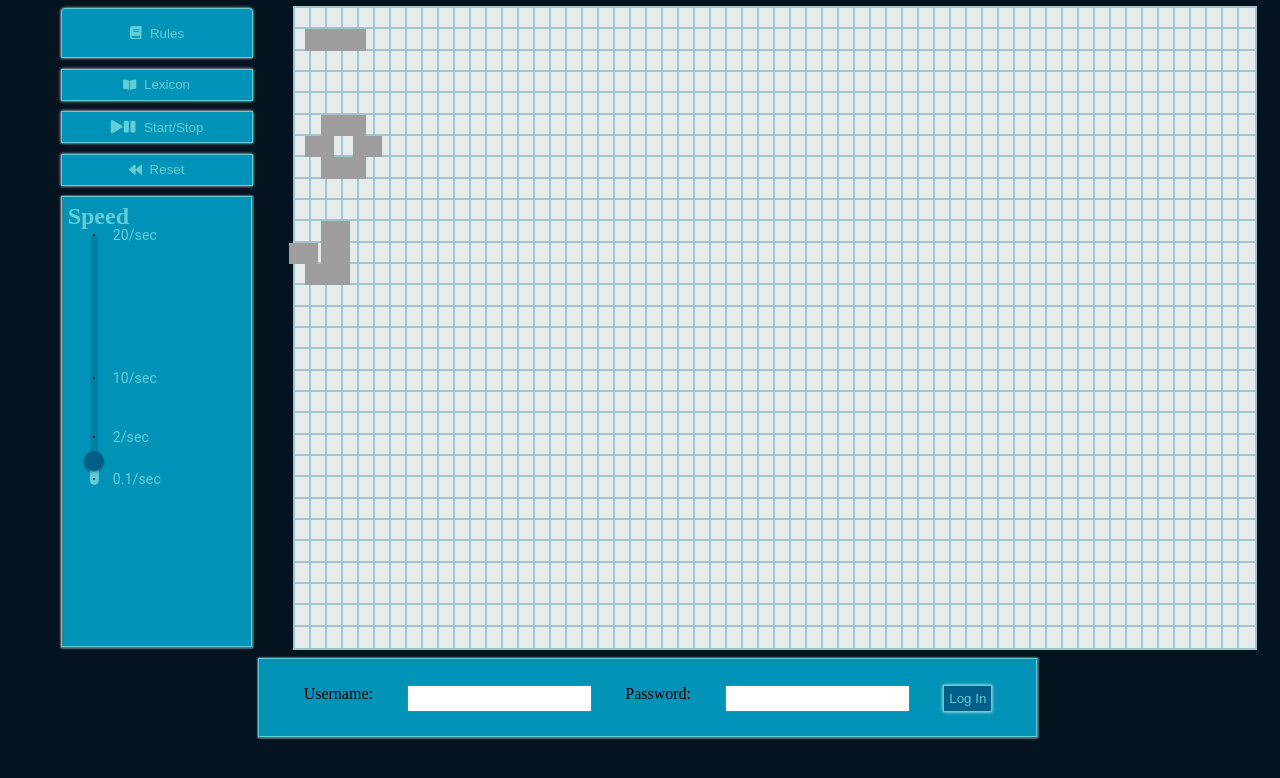
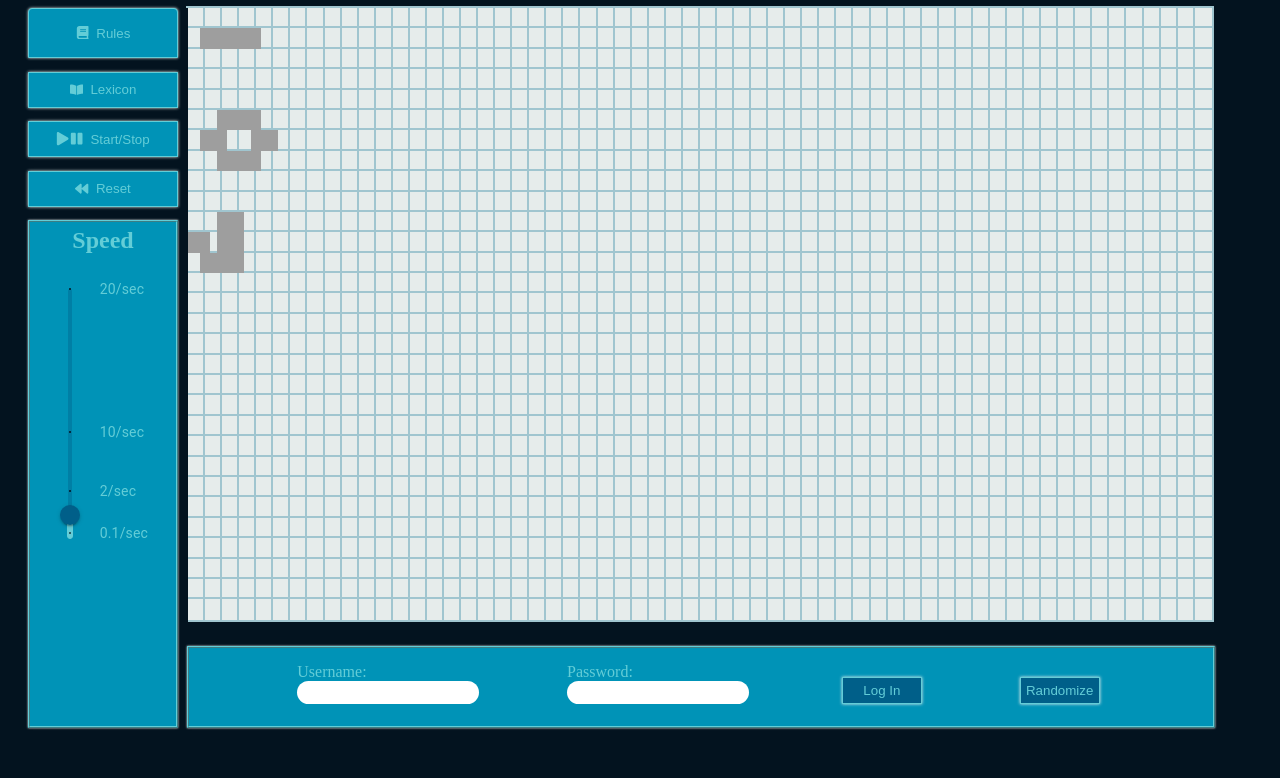
Before and after one commit to game-of-lineage/lineage-beta, a React app: page / in a window 1280 px wide. Shown: the top 778 px of the page. Built offline with nearby package versions, Linux system fonts and the light colour scheme; grey boxes are pictures that could not be loaded; the HTML template or start-up script is replaced by a standard one.

Commit message:
UI updates and code cleanup

```diff
--- a/src/App.js
+++ b/src/App.js
@@ -70,6 +70,7 @@ const App = ({ name }) => {
           setPlay={setPlay}
           play={play}
         />
+        <div className="board-container">
           <div id="board">
             {boardState.map((row, idx) => (
             <SquareRow
@@ -82,14 +83,13 @@ const App = ({ name }) => {
               />
             ))}
           </div>
-      </div>
-      <div id="footer">
             <UserDash
               initialBoardState={initialBoardState}
               boardState={boardState}
               setInitialBoardState={setInitialBoardState}
               setBoardState={setBoardState}
             />
+        </div>
       </div>
     </>
   );
--- a/src/components/ControlPanel/controlPanel.scss
+++ b/src/components/ControlPanel/controlPanel.scss
@@ -8,7 +8,8 @@
   display: flex;
   justify-content: space-between;
   flex-direction: column;
-  width: 15%;
+  width: 150px;
+  min-width: 150px;
   padding: 0 10px;
   margin: 0 0 0 10px;
   button {
@@ -33,20 +34,20 @@
     color: $squirtle;
     border: 1px solid $squirtle;
     box-shadow: 0px 0px 3px $white;
+
     #rules-summary {
       margin-left: 33%;
       margin-right: 33%;
     }
     #rules-details {
-      text-align: left;
+      font-size: 10px;
       border-bottom: 1px solid $squirtle;
       border-right: 1px solid $squirtle;
       background-color: $blue;
       color: $squirtle;
-      overflow: visible;
     }
   }
   .speedSlider {
-    margin-bottom: 50px;
+    margin: 30px 25% 0 0;
   }
 }
--- a/src/components/userDash/userDash.jsx
+++ b/src/components/userDash/userDash.jsx
@@ -172,53 +172,66 @@ const UserDash = ({ boardState, initialBoardState, setBoardState, setInitialBoar
     <div id='saveload'>
       {' '}
       {!userCookie ? (
-        <form id='loginBox'>
+        <form className='loginBox'>
+            <div className='set'>
               <label htmlFor='logintext'>Username:</label>
               <input type='text'></input>
+            </div>
+            <div className='set'>
               <label htmlFor='password'>Password:</label>
               <input type='password'></input>
+            </div>
+
             <button type='button' onClick={handleLogin}>
               Log In
             </button>
+            <div className='set'>
+              <button name='randomfiles' id='randomButton' onClick={randomizeBoard}>
+                Randomize
+              </button>
+            </div>
         </form>
       ) : (
         <form>
-          <div className='storage'>
-            <div>Hello,</div>
-            <div>{userCookie}</div>
-
+          <div className='storage' >
+            <div className='greeting'>Hello,</div>
+            <div className='greeting'>&nbsp;{userCookie}</div>
           </div>
           <br />
           <div className='storage wide'>
-            <div>
-              <label for='save'>Save Board:</label>
+            <div className='outerSet'>
+              <div className='set'>
+                <label htmlFor='save'>Save Board:</label>
                 <select name='savefiles' id='save' onChange={selectSave} defaultValue='default'>
                   <option value='default' disabled>Select Save Slot</option>
                   {saveoptions}
                 </select>
+              </div>
               <button name='savefiles' id='savebutton' onClick={saveBoard} type='button'>
                 Save
               </button>
             </div>
-            <div>
-              <label for='load'>Load Board:</label>
+            <div className='outerSet'>
+              <div className='set'>
+                <label htmlFor='load'>Load Board:</label>
                 <select name='load' id='load' onChange={selectLoad} defaultValue='default'>
-                <option value='default'>Select Load Slot</option>
+                  <option value='default' disabled>Select Load Slot</option>
                   {loadoptions}
                 </select>
+              </div>
               <button name='loadButton' type='button' onClick={loadBoard}>Load</button>
             </div>
           </div>
           <div className='storage'>
-            <div>
-              <label for='random'>Randomize:</label>
-              <button name='randomfiles' id='randomButton' onClick={randomizeBoard}>
+            <div className='set'>
+              {/* <label htmlFor='random'>Randomize:</label> */}
+              <button name='randomfiles' id='randomButton' style={{marginTop: "auto"}} onClick={randomizeBoard}>
                 Randomize
               </button>
             </div>
-            <div>
-              <label for='upload'>Upload Board:</label>
-              <button name='uploadfiles' id='upload' onClick={uploadBoard}>
+            <div className='set'>
+              {/* <label htmlFor='upload'>Upload Board:</label> */}
+              <button name='uploadfiles' id='upload' style={{marginTop: "auto"}} onClick={uploadBoard}>
                 Upload
               </button>
             </div>
--- a/src/components/userDash/userDash.scss
+++ b/src/components/userDash/userDash.scss
@@ -2,43 +2,76 @@
 
 #saveload{
   display: flex;
-  width: 60%;
+  width: 96%;
+  height: 8%;
+  margin-top: auto;
+  color: $squirtle;
+  margin-left: -1px;
   justify-content: center;
   align-items: center;
   background-color: $blue;
-  padding: 10px;
+  padding: 10px 2%;
   border: 2px ridge $squirtle;
   box-shadow: 0px 0px 2px $white;
-  .wide{
-      width: 50%;
-    }
   .storage{
     display: flex;
-    flex-direction: column;
     justify-content: center;
-    align-items: stretch;
-
-    div{
-      display: flex;
-      align-items: baseline;
-      justify-content: space-between;
-      button{
-        width: 80px;
-      }
-      label{
-        margin-right: 2px;
-      }
+    align-items: flex-end;
+    button{
+      width: 80px;
+      height: 50%;
     }
   }
+  .greeting{
+    margin-bottom: 5%;
+    font-size: larger;
+  }
+  .wide{
+    justify-content: space-evenly;
+    width: 500px;
+  }
+  .loginBox{
+    align-items: flex-end;
+  }
   form{
+    margin-bottom: 8px;
     display: flex;
     width: 100%;
     justify-content: space-evenly;
+    align-items: flex-end;
+    input{
+      padding: 4px 0;
+      padding-left: 5px;
+      border: none;
+      border-radius: 15px
+    }
+    select{
+      height: 80%;
+      padding: 5px;
+      color: $squirtle;
+      border: 1px solid $squirtle;
+      background-color: $darkblue;
+      box-shadow: 0px 0px 3px $white;
+    }
+    .outerSet{
+      display: flex;
+      align-items: flex-end;
+    }
+    .set{
+      height: 100%;
+      display: flex;
+      flex-direction: column;
+      justify-content: space-evenly;
+      align-content: center;
+    }
   }
   button{
     display: flex;
+    height: 80%;
+    margin: 0 5px;
     justify-content: center;
     align-items: center;
+    width: 80px;
     cursor: pointer;
     background-color: $darkblue;
     padding: 5px;
--- a/src/styles.scss
+++ b/src/styles.scss
@@ -14,9 +14,8 @@ body {
 
 #main{
   display: flex;
-  height: 80%;
+  height: 90%;
   z-index: 2;
-  justify-content: space-evenly;
 }
 #footer{
   display: flex;
@@ -24,15 +23,24 @@ body {
   margin: 10px;
   height: 10%;
 }
-
+.board-container{
+  display: flex;
+  flex-direction: column;
+  align-content: space-between;
+  height: 100%;
+  width: 80%;
+}
 #board{
-  height: 100%;
-  width: 75%;
+  height: 85%;
+  width: 100%;
   box-shadow: 0px 0px 2px $white;
   z-index: -1;
 }
 
 .speedSliderContainer{
+  display: flex;
+  flex-direction: column;
+  align-items: center;
   h2{
     margin: 5px;
   }
```
Lines whose indentation alone changed are shown as unchanged.
